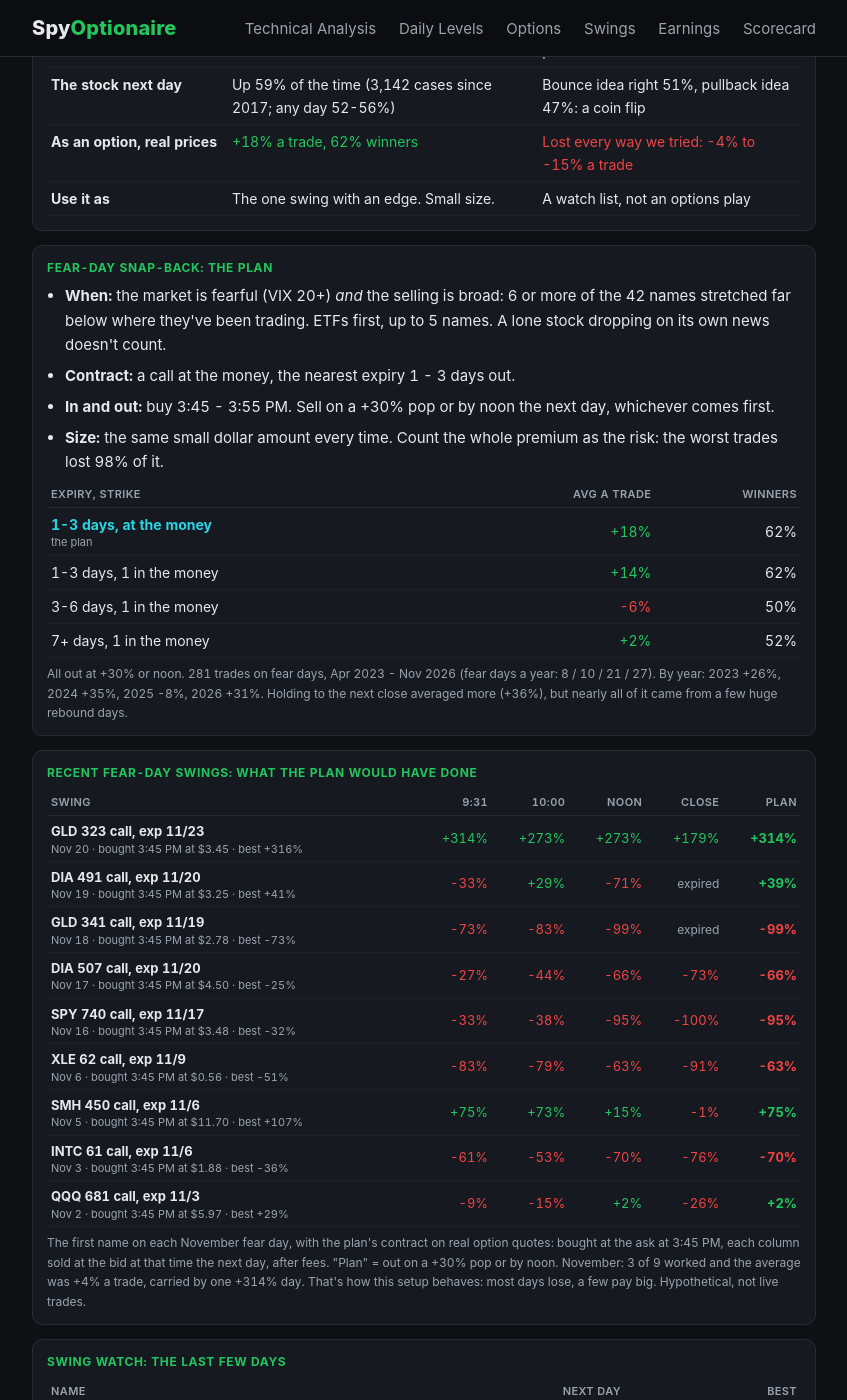
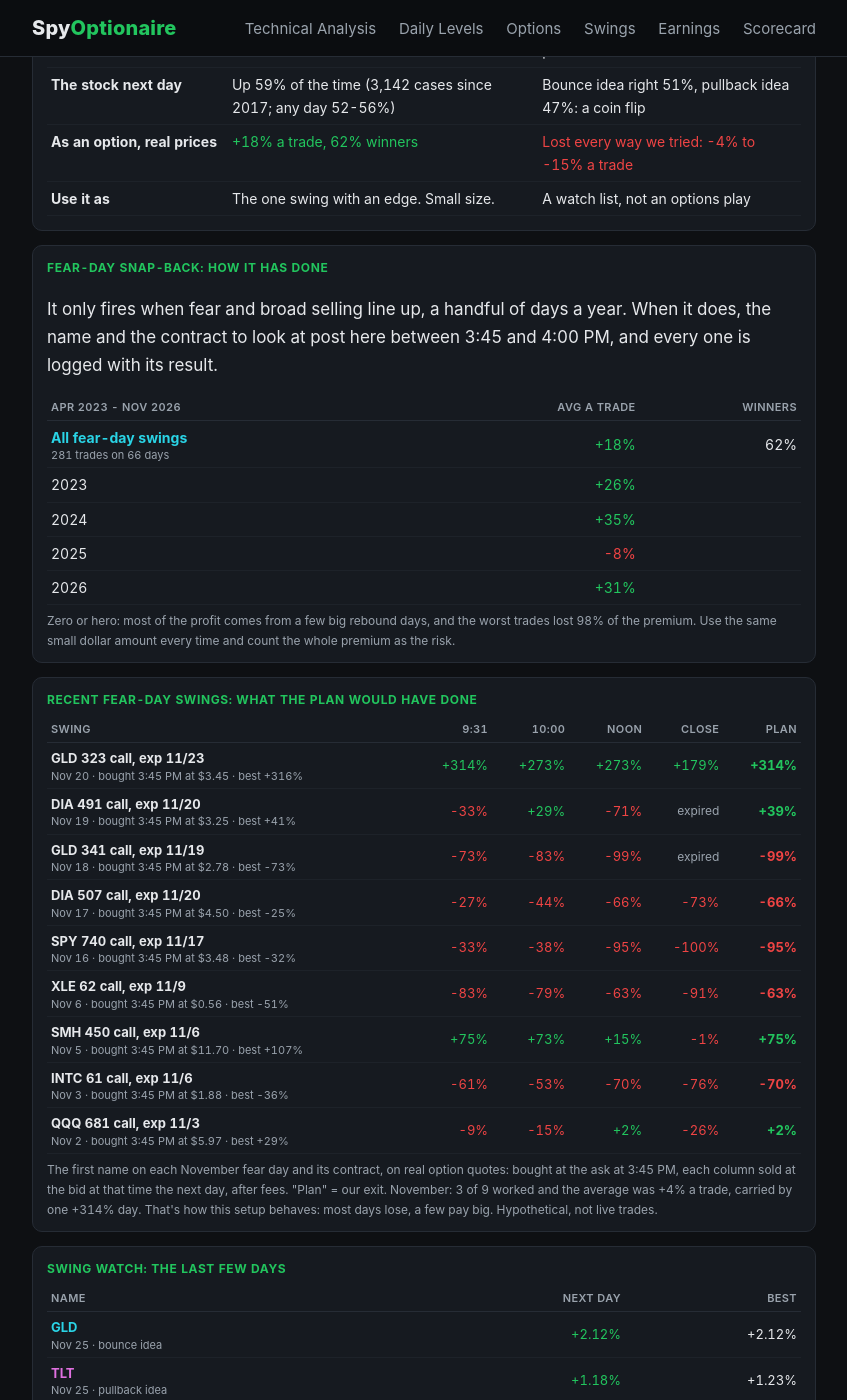
Before and after one commit to SpyOptionaire/spyoptionaire.github.io, a Jekyll site: the page built from swings.html, in a window 1280 px wide and 1400 px high, scrolled down 870 px. Shown: the whole window, without its empty margins (216-1063 px from the left). Built offline with Jekyll 4.4.1, drawn with Linux system fonts in a browser that asks for light colours.

Commit message:
Keep the recipes private: results and live calls stay, setup thresholds, exit rules and odds formulas come off (Swings, Earnings, Options, Scorecard)
Co-Authored-By: Claude Opus 5.5 <noreply@anthropic.com>
Claude-Session: https://claude.ai/code/session_01EnXCpuWUg6oc66XeZWqt4P

```diff
--- a/_data/swing_options.json
+++ b/_data/swing_options.json
@@ -26,31 +26,7 @@
     "y": "2026",
     "v": 31
    }
-  ],
-  "contracts": [
-   {
-    "c": "1-3 days, at the money",
-    "plan": true,
-    "avg": 18,
-    "win": 62
-   },
-   {
-    "c": "1-3 days, 1 in the money",
-    "avg": 14,
-    "win": 62
-   },
-   {
-    "c": "3-6 days, 1 in the money",
-    "avg": -6,
-    "win": 50
-   },
-   {
-    "c": "7+ days, 1 in the money",
-    "avg": 2,
-    "win": 52
-   }
-  ],
-  "hold_close": 36
+  ]
  },
  "watch": {
   "call_lo": -4,
--- a/_data/swings.json
+++ b/_data/swings.json
@@ -37,25 +37,6 @@
    "worst": -96,
    "period": "Jan 2023 - Nov 2026"
   }
- },
- "example": {
-  "date": "2026-11-20",
-  "names": [
-   "GLD",
-   "SPY",
-   "DIA",
-   "IWM",
-   "QQQ"
-  ],
-  "first": {
-   "ticker": "SPY",
-   "direction": "call",
-   "price": 689.81,
-   "reason": "SPY: it is stretched unusually far below where it has traded over the past few weeks; it has closed lower 7 days in a row; it is down 3.6% today. The whole market is fearful and the selling is broad today. In the past, names this stretched on days like this bounced the next day more often than usual. A one-night idea, not a multi-day hold.",
-   "contract": "Call about 1 strike in the money (about $689), expiring in about 3-7 days (not the next-day expiry).",
-   "plan": "Tested as: in near 3:45-3:55 PM, out on a +30% pop or by about noon the next day, whichever comes first. Risk only a small, fixed slice of the account per swing day; a loser can lose most of the premium."
-  },
-  "result": "All 5 closed higher the next day."
  },
  "previous": [
   {
@@ -221,7 +202,6 @@
    ]
   }
  ],
- "lotto": [],
  "universe": [
   {
    "name": "Index ETFs",
@@ -290,7 +270,6 @@
   "base": 60,
   "period": "2012-2026"
  },
- "log": [],
  "watch": {
   "asof": "Nov 27",
   "latest": [
--- a/earnings.html
+++ b/earnings.html
@@ -21,7 +21,7 @@ permalink: /earnings/
     <p>Reports {{ u.time }} (estimated: same week as last year). Usual earnings move: <b>&plusmn;{{ u.usual }}</b> (last 3 years){% if T %}; up after {{ T.up8 }} of its last reports{% endif %}.{% if u.stretch != '' %} <span class="tag warn">{{ u.stretch }}</span>{% endif %}</p>
     <ul class="plain">
       <li><b>Before the report (lotto):</b> only worth a look when options price a smaller move than the usual &plusmn;{{ u.usual }}. Our expected move from option prices fills in with the live feed.</li>
-      <li><b>After the report (the play that held up):</b> if it closes up 2+ normal days' ranges on the report, a call for the next 1 - 5 days.</li>
+      <li><b>After the report (the play that held up):</b> after a strong report-day close, a call for the next few days.</li>
       {% if u.stretch == 'stretched up into it' %}<li><b>Put lotto watch:</b> stocks that run hard into their report have dropped on it more often than not (small sample).</li>{% endif %}
     </ul>
   </div>
@@ -42,7 +42,7 @@ permalink: /earnings/
   <span class="k">The plays and how they did (2017 - 2026, 30 stocks)</span>
   <table class="lad txt">
     <tbody>
-      <tr><td><b>After the report: big up day keeps going</b><i>the play that held up</i></td><td>When a stock closes up 2+ normal days' ranges on its report, it was up the next day {{ E.record.cont.next_up_train }}% / {{ E.record.cont.next_up_test }}% of the time (2017-22 / 2023-26) and 5 days later averaged {{ E.record.cont.train }} / {{ E.record.cont.test }} (a normal 5 days: {{ E.record.cont.normal_train }} / {{ E.record.cont.normal_test }}). Positive {{ E.record.cont.years }}.</td></tr>
+      <tr><td><b>After the report: big up day keeps going</b><i>the play that held up</i></td><td>After a strong report-day close, it was up the next day {{ E.record.cont.next_up_train }}% / {{ E.record.cont.next_up_test }}% of the time (2017-22 / 2023-26) and 5 days later averaged {{ E.record.cont.train }} / {{ E.record.cont.test }} (a normal 5 days: {{ E.record.cont.normal_train }} / {{ E.record.cont.normal_test }}). Positive {{ E.record.cont.years }}.</td></tr>
       <tr><td><b>Hot into the report</b><i>lotto watch</i></td><td>Stretched up into earnings, the stock rose on the report only {{ E.record.hot.up_train }}% / {{ E.record.hot.up_test }}% of the time (avg {{ E.record.hot.avg_train }} / {{ E.record.hot.avg_test }}). Small sample ({{ E.record.hot.n }}).</td></tr>
       <tr><td><b>Guessing the direction</b><i>no edge</i></td><td>Up on the report {{ E.record.coin.up_train }}% / {{ E.record.coin.up_test }}% of the time: a coin flip. The big winners are why traders chase it.</td></tr>
     </tbody>
@@ -62,7 +62,7 @@ permalink: /earnings/
     </table>
   </div>
   {% endfor %}
-  <p class="asof"><span class="tag bull">setup</span> = closed up 2+ normal days' ranges on the report: the after-the-report call. Next day / 5 days = from the reaction day's close.</p>
+  <p class="asof"><span class="tag bull">setup</span> = qualified for the after-the-report call. Next day / 5 days = from the reaction day's close.</p>
 </div>
 
 <div class="card">
--- a/options.html
+++ b/options.html
@@ -87,7 +87,7 @@ permalink: /options/
   <p><b>Range guide</b> = the move the options market is pricing for the day, widened a little and centred on the opening price. It held up the same way across four years of data and in quiet and wild markets.</p>
   <p><b>Fast / calm day</b> = which side of the options volatility line price sits on. Fast days run wider and quicker; calm days tighter. It tells you how big a day to expect, not which way.</p>
   <p><b>Cheap / rich</b> = what options are charging compared with how much price has really been moving lately.</p>
-  <p><b>Odds board</b> = the odds traders are paying for, read from option prices: the chance price finishes past a level, and the chance it trades there at some point (about twice the finish odds for far levels, less near price). Checked on the <a href="{{ '/scorecard/' | relative_url }}">Scorecard</a>.</p>
+  <p><b>Odds board</b> = the odds traders are paying for, read from option prices: the chance price finishes past a level, and the chance it trades there at some point. Checked on the <a href="{{ '/scorecard/' | relative_url }}">Scorecard</a>.</p>
 </div>
 <script>
 (function(){
--- a/scorecard.html
+++ b/scorecard.html
@@ -36,7 +36,7 @@ permalink: /scorecard/
     {% endfor %}
     </tbody>
   </table>
-  <p class="asof">The "finishes past" odds came true about as often as they said. The "gets there" odds were first set at a flat 2x the finish odds; that ran too high near price (said 87%, happened 61%), so the board now uses a corrected version (shown here). The correction was fitted on this same sample, so the live scorecard will be its real test. Short sample: one wild autumn.</p>
+  <p class="asof">The "finishes past" odds came true about as often as they said. The first version of the "gets there" odds ran too high near price (said 87%, happened 61%), so the board now uses a corrected version (shown here). The correction was fitted on this same sample, so the live scorecard will be its real test. Short sample: one wild autumn.</p>
 </div>
 
 <div class="card">
--- a/swings.html
+++ b/swings.html
@@ -66,18 +66,16 @@ permalink: /swings/
 </div>
 
 <div class="card">
-  <span class="k">Fear-day snap-back: the plan</span>
-  <ul class="plain">
-    <li><b>When:</b> the market is fearful (VIX 20+) <i>and</i> the selling is broad: 6 or more of the 42 names stretched far below where they've been trading. ETFs first, up to 5 names. A lone stock dropping on its own news doesn't count.</li>
-    <li><b>Contract:</b> a call at the money, the nearest expiry 1 - 3 days out.</li>
-    <li><b>In and out:</b> buy 3:45 - 3:55 PM. Sell on a +30% pop or by noon the next day, whichever comes first.</li>
-    <li><b>Size:</b> the same small dollar amount every time. Count the whole premium as the risk: the worst trades lost {{ O.fear.worst }}% of it.</li>
-  </ul>
+  <span class="k">Fear-day snap-back: how it has done</span>
+  <p>It only fires when fear and broad selling line up, a handful of days a year. When it does, the name and the contract to look at post here between 3:45 and 4:00 PM, and every one is logged with its result.</p>
   <table class="lad">
-    <thead><tr><th>Expiry, strike</th><th>Avg a trade</th><th>Winners</th></tr></thead>
-    <tbody>{% for r in O.fear.contracts %}<tr{% if r.plan %} class="rs"{% endif %}><td>{% if r.plan %}<b>{{ r.c }}</b> <i>the plan</i>{% else %}{{ r.c }}{% endif %}</td><td class="{% if r.avg >= 0 %}up{% else %}dn{% endif %}">{% if r.avg >= 0 %}+{% endif %}{{ r.avg }}%</td><td>{{ r.win }}%</td></tr>{% endfor %}</tbody>
+    <thead><tr><th>{{ O.period }}</th><th>Avg a trade</th><th>Winners</th></tr></thead>
+    <tbody>
+      <tr class="rs"><td><b>All fear-day swings</b> <i>{{ O.fear.trades }} trades on {{ O.fear.days }} days</i></td><td class="up">+{{ O.fear.avg }}%</td><td>{{ O.fear.win }}%</td></tr>
+      {% for y in O.fear.years %}<tr><td>{{ y.y }}</td><td class="{% if y.v >= 0 %}up{% else %}dn{% endif %}">{% if y.v >= 0 %}+{% endif %}{{ y.v }}%</td><td></td></tr>{% endfor %}
+    </tbody>
   </table>
-  <p class="asof">All out at +30% or noon. {{ O.fear.trades }} trades on fear days, {{ O.period }} (fear days a year: {{ O.fear.days_by_year }}). By year: {% for y in O.fear.years %}{{ y.y }} {% if y.v >= 0 %}+{% endif %}{{ y.v }}%{% unless forloop.last %}, {% endunless %}{% endfor %}. Holding to the next close averaged more (+{{ O.fear.hold_close }}%), but nearly all of it came from a few huge rebound days.</p>
+  <p class="asof">Zero or hero: most of the profit comes from a few big rebound days, and the worst trades lost {{ O.fear.worst }}% of the premium. Use the same small dollar amount every time and count the whole premium as the risk.</p>
 </div>
 
 <div class="card">
@@ -92,7 +90,7 @@ permalink: /swings/
     {% endfor %}
     </tbody>
   </table>
-  <p class="asof">The first name on each November fear day, with the plan's contract on real option quotes: bought at the ask at 3:45 PM, each column sold at the bid at that time the next day, after fees. "Plan" = out on a +30% pop or by noon. {{ S.previous_note }} Hypothetical, not live trades.</p>
+  <p class="asof">The first name on each November fear day and its contract, on real option quotes: bought at the ask at 3:45 PM, each column sold at the bid at that time the next day, after fees. "Plan" = our exit. {{ S.previous_note }} Hypothetical, not live trades.</p>
 </div>
 
 <div class="card">
```
